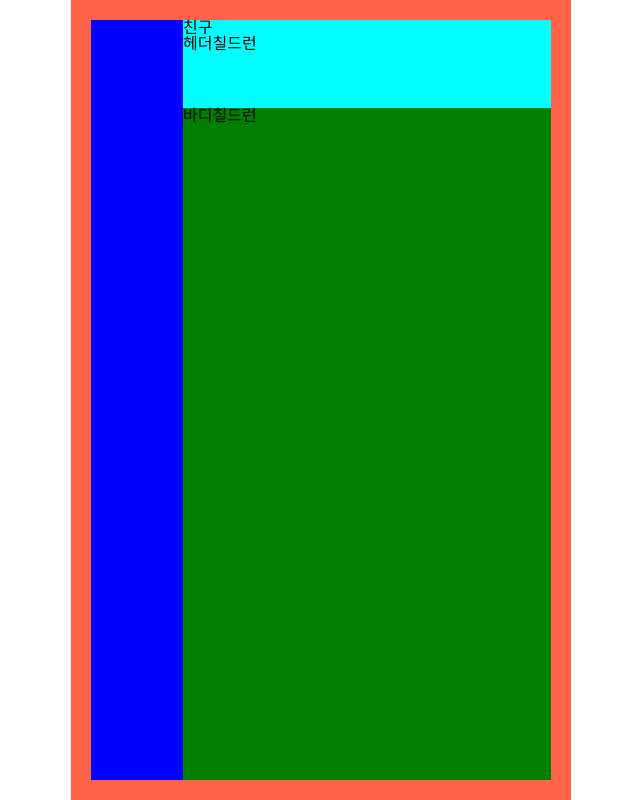
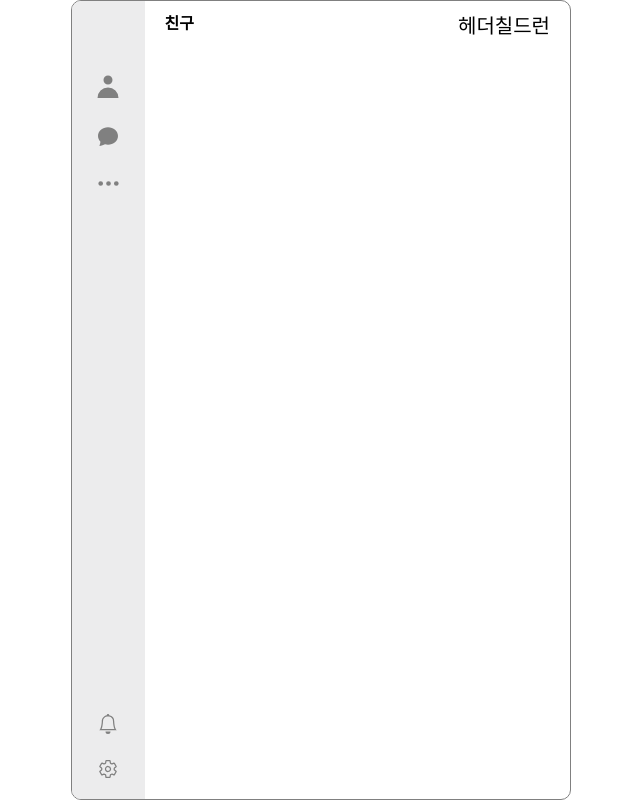
Before and after one commit to nimgnas/hanghae-kakao-clone, a React (Create React App) app: page / in a window 1280 px wide. Shown: the whole page, without its empty margins (319-959 px from the left). Built offline with nearby package versions, Linux system fonts and the light colour scheme.

Commit message:
레이아웃 마크업

```diff
--- a/package.json
+++ b/package.json
@@ -10,6 +10,7 @@
     "axios": "^1.1.3",
     "react": "^18.2.0",
     "react-dom": "^18.2.0",
+    "react-icons": "^4.6.0",
     "react-redux": "^8.0.4",
     "react-router-dom": "^6.4.2",
     "react-scripts": "5.0.1",
--- a/src/App.js
+++ b/src/App.js
@@ -1,21 +1,7 @@
-import styled from "styled-components";
-import Body from "./components/Layout/Body";
-import Header from "./components/Layout/Header";
-import Layout from "./components/Layout/Layout";
+import Router from "./Router/Router";
 
 function App() {
-  return (
-    <Layout>
-      <Header title="친구">헤더칠드런</Header>
-      <Body>바디칠드런</Body>
-    </Layout>
-  );
+  return <Router />;
 }
 
 export default App;
-
-const Stdiv = styled.div`
-  width: 100px;
-  height: 100px;
-  background-color: yellow;
-`;
--- /dev/null
+++ b/src/Router/Router.jsx
@@ -0,0 +1,16 @@
+import { BrowserRouter, Route, Routes } from "react-router-dom";
+import ChattingTab from "../page/ChattingTab";
+import Home from "../page/Home";
+
+function Router() {
+  return (
+    <BrowserRouter>
+      <Routes>
+        <Route path="/" element={<Home />} />
+        <Route path="/chathome" element={<ChattingTab />} />
+      </Routes>
+    </BrowserRouter>
+  );
+}
+
+export default Router;
--- a/src/components/Layout/Body.jsx
+++ b/src/components/Layout/Body.jsx
@@ -1,15 +1,12 @@
 import styled from "styled-components";
 
 function Body({ children }) {
-  return <BodyC>{children}</BodyC>;
+  return <BodyContainer>{children}</BodyContainer>;
 }
 
 export default Body;
 
-const Title = styled.h1;
-
-const BodyC = styled.div`
+const BodyContainer = styled.div`
   width: 100%;
   height: 100%;
-  background-color: green;
 `;
--- a/src/components/Layout/Header.jsx
+++ b/src/components/Layout/Header.jsx
@@ -2,19 +2,29 @@ import styled from "styled-components";
 
 function Header({ children, title }) {
   return (
-    <HeaderC>
+    <HeaderContainer>
       <Title>{title}</Title>
-      <h1>{children}</h1>
-    </HeaderC>
+      <IconWrapper>{children}</IconWrapper>
+    </HeaderContainer>
   );
 }
 
 export default Header;
 
-const HeaderC = styled.div`
-  background-color: aqua;
-  height: 100px;
+const HeaderContainer = styled.div`
+  height: 55px;
   width: 100%;
+  padding: 15px 20px;
+  display: flex;
+  justify-content: space-between;
 `;
 
-const Title = styled.h1``;
+const IconWrapper = styled.div`
+  font-size: 20px;
+  display: flex;
+  gap: 15px;
+`;
+
+const Title = styled.h2`
+  font-weight: bold;
+`;
--- a/src/components/Layout/Layout.jsx
+++ b/src/components/Layout/Layout.jsx
@@ -1,9 +1,24 @@
+import { BsFillChatFill, BsThreeDots, BsBell } from "react-icons/bs";
+import { IoSettingsOutline } from "react-icons/io5";
+import { HiUser } from "react-icons/hi";
 import styled from "styled-components";
+
+//TODO: 아이콘 클릭 /클릭X 일때 color값 바꿔줄 것
 
 function Layout({ children }) {
   return (
     <LayoutContainer>
-      <Nav></Nav>
+      <Nav>
+        <IconWrapper>
+          <HiUser size={30} color="gray" />
+          <BsFillChatFill size={20} color="gray" />
+          <BsThreeDots size={25} color="gray" />
+        </IconWrapper>
+        <IconWrapper>
+          <BsBell size={20} color="gray" />
+          <IoSettingsOutline size={20} color="gray" />
+        </IconWrapper>
+      </Nav>
       <Container>{children}</Container>
     </LayoutContainer>
   );
@@ -13,21 +28,34 @@ export default Layout;
 const LayoutContainer = styled.div`
   margin: 0 auto;
   width: 500px;
-  background-color: tomato;
   height: 100vh;
   display: flex;
-  padding: 20px;
+  border-radius: 10px;
+  border: 1px solid gray;
+  overflow: hidden;
 `;
 
 const Nav = styled.div`
-  background-color: blue;
+  background-color: var(--color-gray);
   height: 100%;
-  width: 100px;
+  width: 85px;
+  display: flex;
+  flex-direction: column;
+  justify-content: space-between;
+  padding-top: 70px;
+  padding-bottom: 20px;
 `;
+
+const IconWrapper = styled.div`
+  display: flex;
+  flex-direction: column;
+  align-items: center;
+  gap: 25px;
+`;
+
 const Container = styled.div`
-  background-color: teal;
   display: flex;
   flex-direction: column;
   height: 100%;
-  width: 400px;
+  width: 100%;
 `;
--- a/src/page/Chatting.jsx
+++ b/src/page/Chatting.jsx
@@ -1,5 +1,3 @@
-import Layout from "../components/Layout/Layout";
-
 function Chatting() {
   return;
 }
--- a/src/page/ChattingTab.jsx
+++ b/src/page/ChattingTab.jsx
@@ -1,4 +1,5 @@
-import ChattingIndex from "../components/Body/ChattingIndex";
+import { AiOutlineSearch } from "react-icons/ai";
+import styled from "styled-components";
 import Body from "../components/Layout/Body";
 import Header from "../components/Layout/Header";
 import Layout from "../components/Layout/Layout";
@@ -6,12 +7,39 @@ import Layout from "../components/Layout/Layout";
 function ChattingTab() {
   return (
     <Layout>
-      <Header title="친구">헤더칠드런</Header>
+      <Header title="친구">
+        <AiOutlineSearch />
+        <AiOutlineSearch />
+      </Header>
       <Body>
-        <ChattingIndex />
+        <FriendBox>
+          <ImgWrapper></ImgWrapper>
+          <FBody></FBody>
+          <FFooter></FFooter>
+        </FriendBox>
       </Body>
     </Layout>
   );
 }
 
 export default ChattingTab;
+
+const FriendBox = styled.div`
+  background-color: gray;
+  height: 75px;
+  padding: 15px;
+  display: flex;
+`;
+const ImgWrapper = styled.img`
+  width: 50px;
+  height: 100%;
+`;
+const FBody = styled.div`
+  /* background-color: tomato; */
+  height: 75px;
+  width: 100px;
+`;
+const FFooter = styled.div`
+  background-color: teal;
+  height: 75px;
+`;
--- a/src/styles/GlobalStyles.js
+++ b/src/styles/GlobalStyles.js
@@ -1,7 +1,10 @@
 import { createGlobalStyle } from "styled-components";
 
 export const GlobalStyles = createGlobalStyle`
-
+html {
+	--color-yellow: #ECECED;
+	--color-gray: #ececed;
+}
 `;
 
 export const ResetCss = createGlobalStyle`
```
Also changed, not shown: 1 other file (tests, documents, lock files or other folders).
